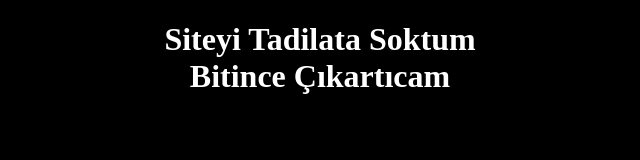
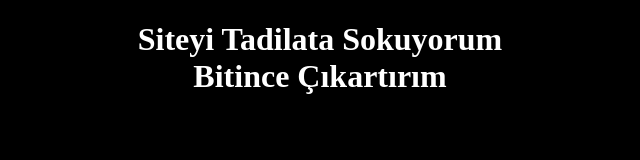
Before and after one commit to muhammedozbek34/homework01, a plain HTML site: page index.html in a window 1280 px wide. Shown: the whole page, without its empty margins (320-960 px from the left). Drawn offline with Linux system fonts and the light colour scheme.

Commit message:
Update index.html

```diff
--- a/index.html
+++ b/index.html
@@ -13,8 +13,8 @@
 
     <body>
         <h1 style="color: white;">
-            <center>Siteyi Tadilata Soktum <br>
-                    Bitince Çıkartıcam </center>
+            <center>Siteyi Tadilata Sokuyorum <br>
+                    Bitince Çıkartırım </center>
         </h1>
     </body>
 
```
